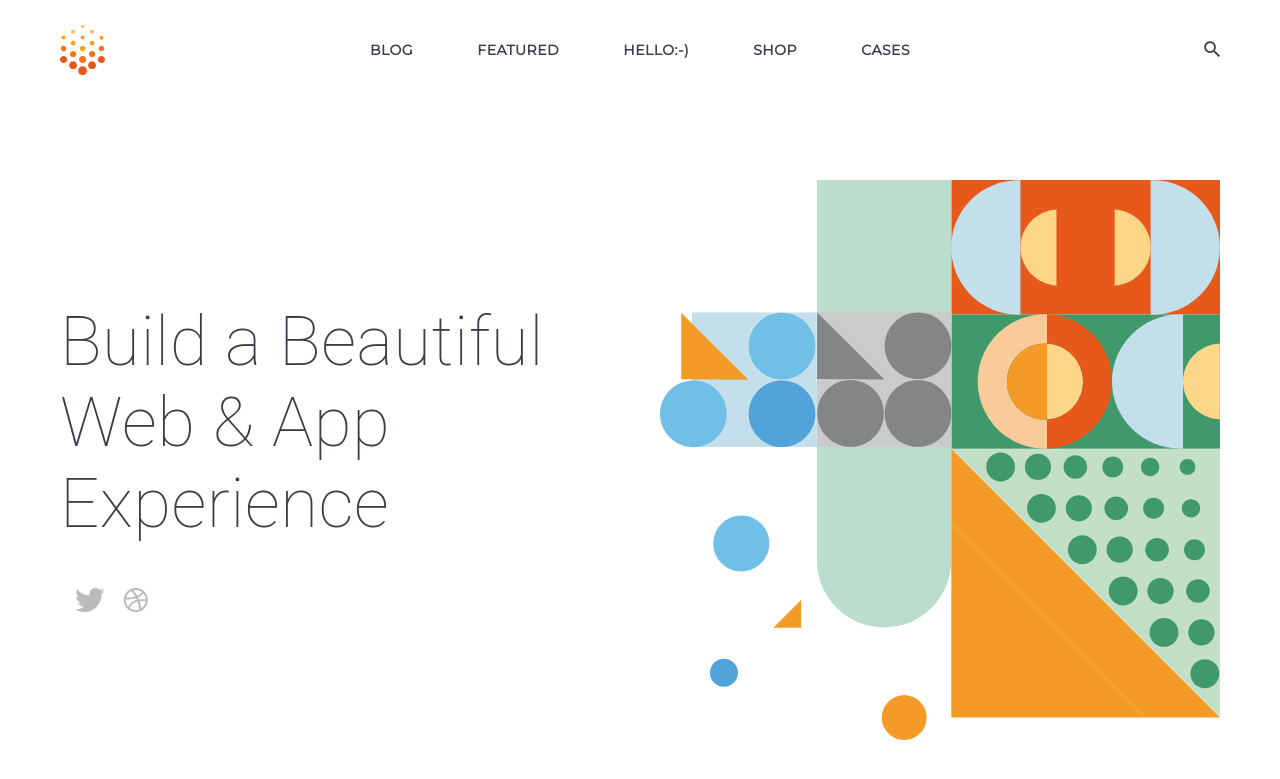
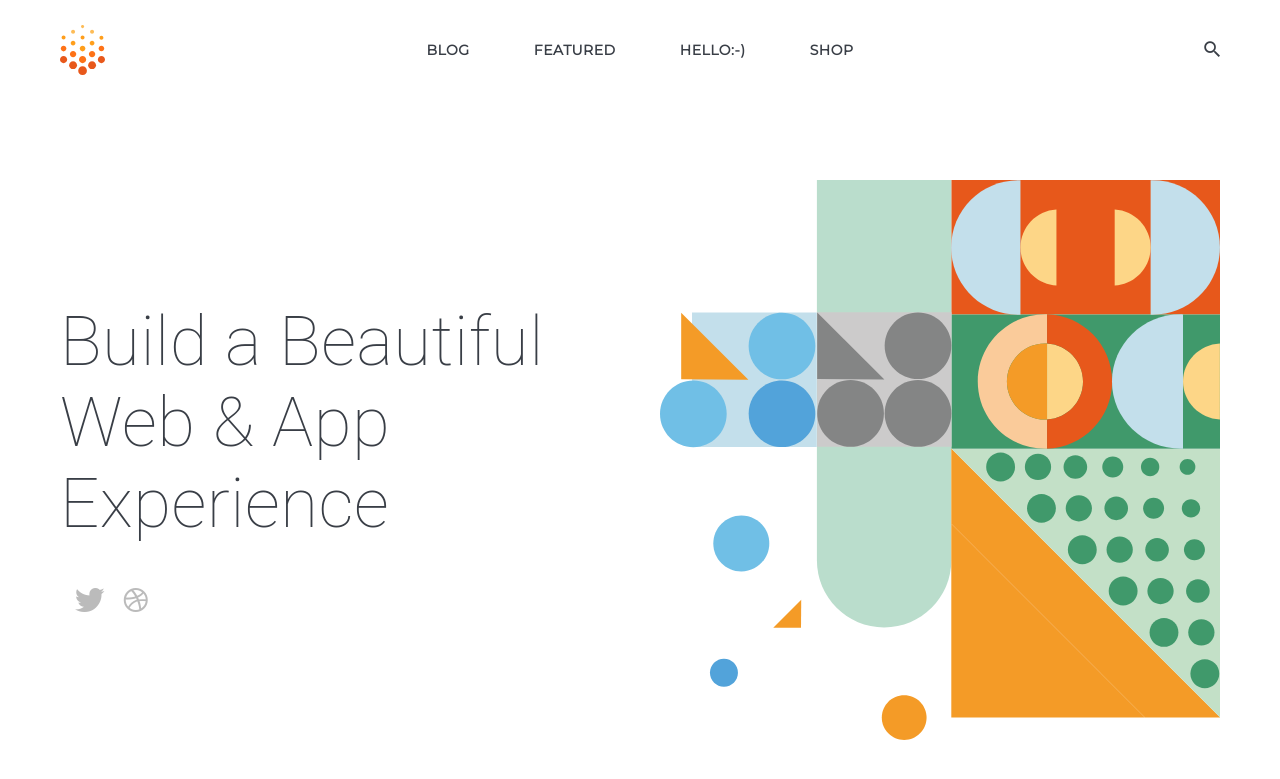
Before and after one commit to aimo-mala/aimo-mala.github.io, a Jekyll site: the page built from index.html, in a window 1280 px wide and 900 px high. Shown: the top 779 px of the window. Built offline with Jekyll 4.4.1, drawn with Linux system fonts in a browser that asks for light colours; nearby versions of some CDN libraries; the list of posts is cut into pages by our own code.

Commit message:
remove case

```diff
--- a/_includes/header.html
+++ b/_includes/header.html
@@ -40,7 +40,6 @@
  <!-- add external link to the menu -->
                 <li class="nav__item">
                 <a class="nav__link" href="http://kisscx.com/art/">Shop</a>
-                <a class="nav__link" href="http://kisscx.com/yto/">Cases</a>
               </li>
  <!-- end external link to the menu -->
 
```
